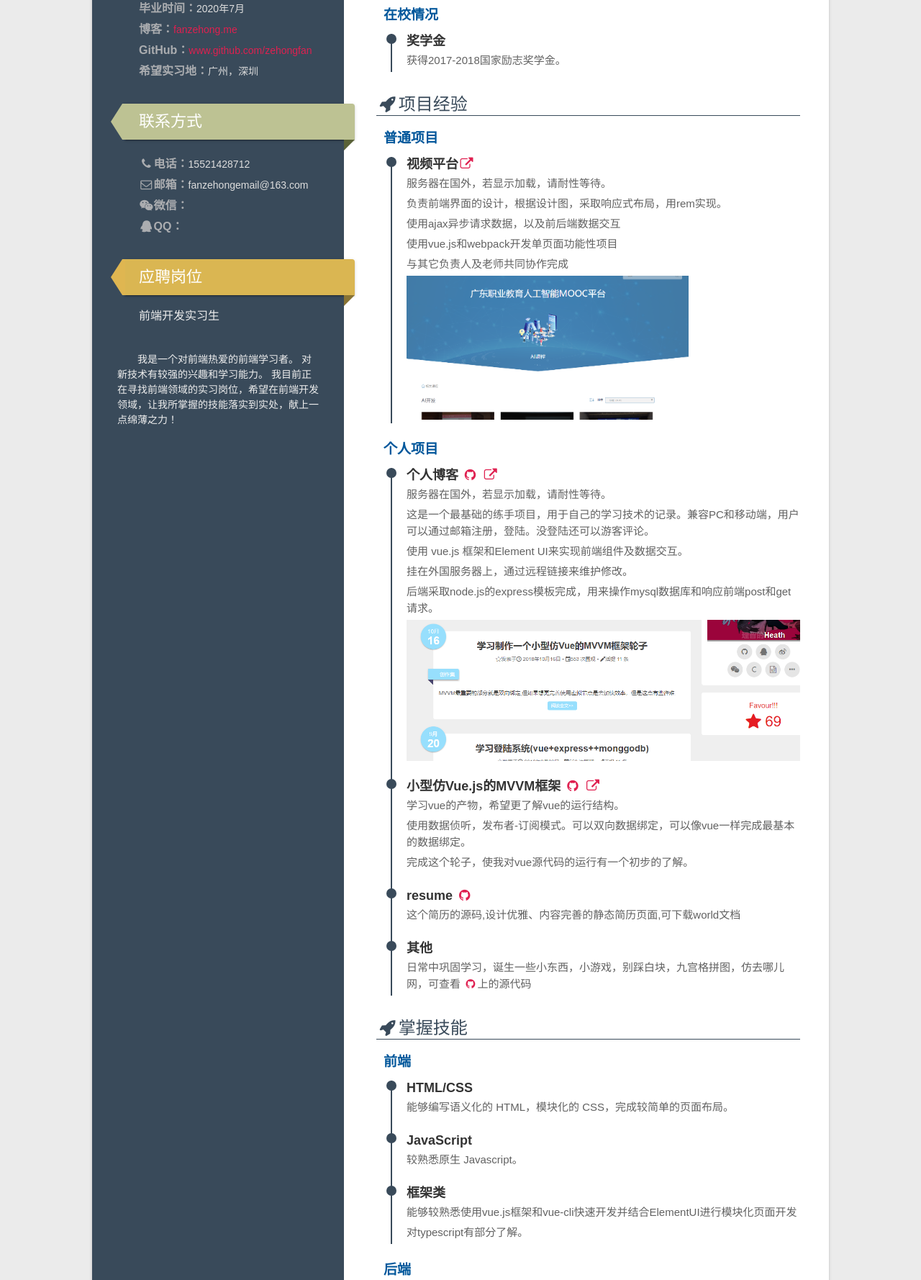
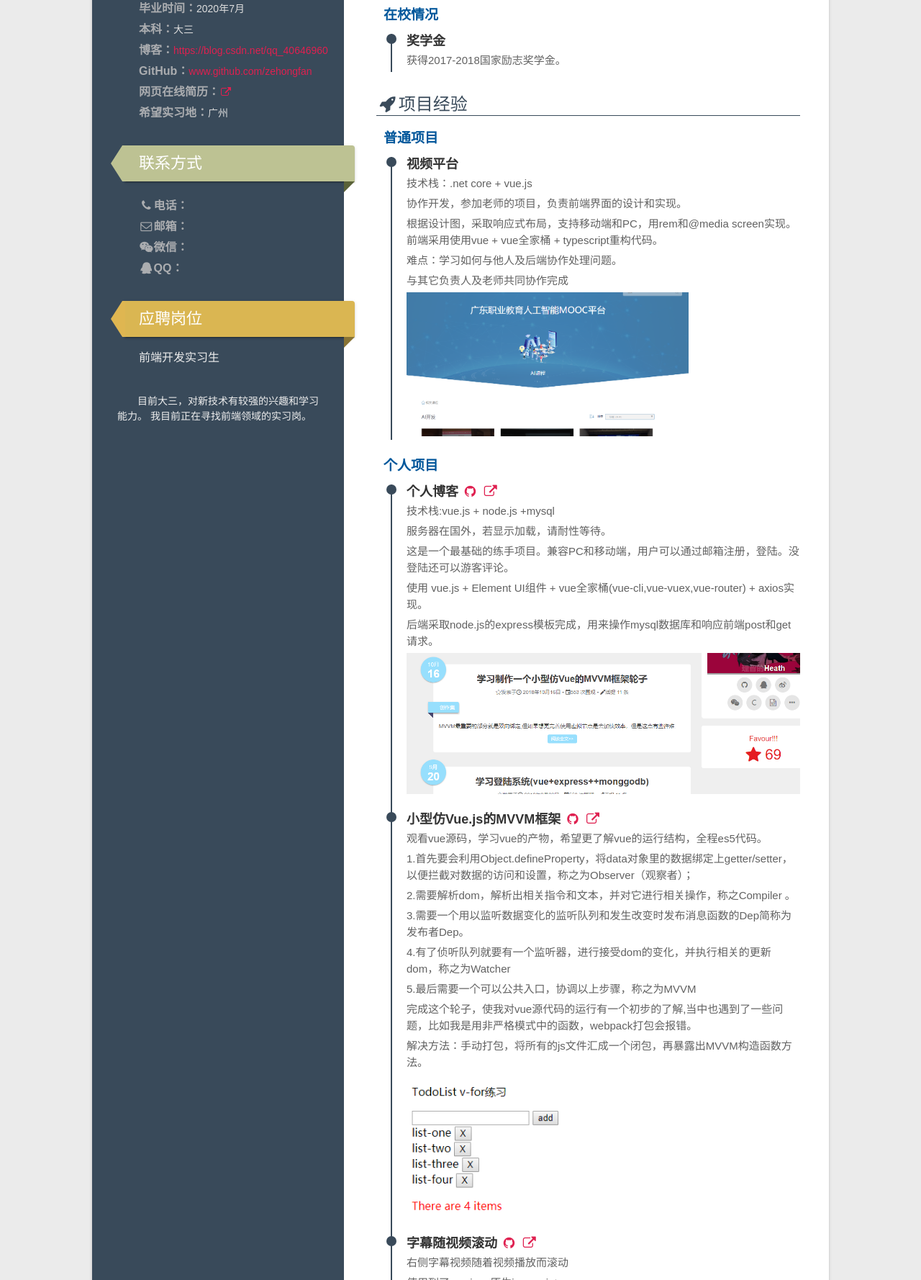
Before and after one commit to zehongfan/myResume, a plain HTML site: page index.html in a window 1280 px wide. Shown: the part 279-2057 px from the top of the page at 72% size. Drawn offline with Linux system fonts and the light colour scheme.

Commit message:
提交新的

```diff
--- a/index.html
+++ b/index.html
@@ -10,7 +10,7 @@
     <meta content="black" name="apple-mobile-web-app-status-bar-style">
     <meta content="telephone=no" name="format-detection">
     <meta name="msapplication-tap-highlight" content="no">
-    <link rel="stylesheet" href="http://cdn.bootcss.com/font-awesome/4.7.0/css/font-awesome.css">
+    <link rel="stylesheet" href="https://cdn.bootcss.com/font-awesome/4.7.0/css/font-awesome.css">
     <link rel="stylesheet" href="css/style.css"/>
 	<script>
 		var _hmt = _hmt || [];
@@ -32,20 +32,23 @@
         <div class="basicInfo">
             <h2 class="leftTitle">基本信息</h2>
             <ul>
-                <li><span>名字：</span>范泽洪</li>
+
+                <li><span>名字：</span></li>
                 <li><span>性别：</span>男</li>
                 <li><span>毕业院校：</span>华南师范大学计算机学院</li>
                 <li><span>毕业时间：</span>2020年7月</li>
-                <li><span>博客：</span><a href="http://fanzehong.me" target="_blank">fanzehong.me</a></li>
+                <li><span>本科：</span>大三</li>
+                <li><span>博客：</span><a href="https://blog.csdn.net/qq_40646960" target="_blank">https://blog.csdn.net/qq_40646960</a></li>
                 <li><span>GitHub：</span><a href="https://github.com/zehongfan" target="_blank">www.github.com/zehongfan </a></li>
-                <li><span>希望实习地：</span>广州，深圳</li>
+                <li><span>网页在线简历：</span><a href="https://zehongfan.github.io/work/Resume-master/index.html" target="_blank"><i class="fa fa-fw fa-external-link"></i></a></li>
+                <li><span>希望实习地：</span>广州</li>
             </ul>
         </div>
         <div class="contact">
             <h2 class="leftTitle">联系方式</h2>
             <ul>
-                <li><span><i class="fa fa-fw fa-phone"></i>电话：</span>15521428712</li>
-                <li><span><i class="fa  fa-fw fa-envelope-o"></i>邮箱：</span>fanzehongemail@163.com</li>
+                <li><span><i class="fa fa-fw fa-phone"></i>电话：</span></li>
+                <li><span><i class="fa  fa-fw fa-envelope-o"></i>邮箱：</span></li>
                 <li><span><i class="fa fa-fw fa-wechat"></i>微信：</span></li>
                 <li><span><i class="fa fa-fw fa-qq"></i>QQ：</span></li>
             </ul>
@@ -55,9 +58,8 @@
             <p>前端开发实习生</p>
         </div>
         <div class="aboutme">
-            我是一个对前端热爱的前端学习者。
-            对新技术有较强的兴趣和学习能力。
-            我目前正在寻找前端领域的实习岗位，希望在前端开发领域，让我所掌握的技能落实到实处，献上一点绵薄之力！
+            目前大三，对新技术有较强的兴趣和学习能力。
+            我目前正在寻找前端领域的实习岗。
         </div>
     </div>
     <div class="rightBox">
@@ -95,18 +97,19 @@
             <ul class="itemList">
                 <li>
                     <div class="circle"></div>
-                    <h5>视频平台<a href="https://gzaimooc.azurewebsites.net/" target="_blank"><i class="fa fa-fw fa-external-link"></i></a></h5>
+                    <h5>视频平台</h5>
+                    <!-- <h5>视频平台<a href="http://ai.xicedu.com/#/" target="_blank"><i class="fa fa-fw fa-external-link"></i></a></h5> -->
                     <p>
-                        服务器在国外，若显示加载，请耐性等待。
+                        技术栈：.net core + vue.js
                     </p>
                     <p>
-                        负责前端界面的设计，根据设计图，采取响应式布局，用rem实现。
+                        协作开发，参加老师的项目，负责前端界面的设计和实现。
                     </p>
                     <p>
-                        使用ajax异步请求数据，以及前后端数据交互
+                        根据设计图，采取响应式布局，支持移动端和PC，用rem和@media screen实现。前端采用使用vue + vue全家桶 + typescript重构代码。
                     </p>
                    <p>
-                       使用vue.js和webpack开发单页面功能性项目
+                       难点：学习如何与他人及后端协作处理问题。
                    </p>
                    <p>
                        与其它负责人及老师共同协作完成
@@ -124,16 +127,16 @@
                     <div class="circle"></div>
                     <h5>个人博客 <a href="https://github.com/zehongfan/my_blog" target="_blank"><i class="fa fa-fw fa-github"></i></a> <a href="http://fanzehong.me/#/" target="_blank"><i class="fa fa-fw fa-external-link"></i></a></h5>
                     <p>
+                        技术栈:vue.js + node.js +mysql
+                    </p>
+                    <p>
                         服务器在国外，若显示加载，请耐性等待。
                     </p>
                     <p>
-                        这是一个最基础的练手项目，用于自己的学习技术的记录。兼容PC和移动端，用户可以通过邮箱注册，登陆。没登陆还可以游客评论。
+                        这是一个最基础的练手项目。兼容PC和移动端，用户可以通过邮箱注册，登陆。没登陆还可以游客评论。
                     </p>
                     <p>
-                      使用 vue.js 框架和Element UI来实现前端组件及数据交互。
-                    </p>
-                    <p>
-                        挂在外国服务器上，通过远程链接来维护修改。
+                      使用 vue.js + Element UI组件 + vue全家桶(vue-cli,vue-vuex,vue-router) + axios实现。
                     </p>
                     <p>
                         后端采取node.js的express模板完成，用来操作mysql数据库和响应前端post和get请求。
@@ -146,19 +149,45 @@
                     <div class="circle"></div>
                     <h5>小型仿Vue.js的MVVM框架  <a href="https://github.com/zehongfan/MVVM-Frame" target="_blank"><i class="fa fa-fw fa-github"></i> <a href="https://zehongfan.github.io/work/MVVM-frame/index.html" target="_blank"><i class="fa fa-fw fa-external-link"></i></a></h5>
                     <p>
-                        学习vue的产物，希望更了解vue的运行结构。
+                        观看vue源码，学习vue的产物，希望更了解vue的运行结构，全程es5代码。
                     </p>
                     <p>
-                        使用数据侦听，发布者-订阅模式。可以双向数据绑定，可以像vue一样完成最基本的数据绑定。
+                        1.首先要会利用Object.defineProperty，将data对象里的数据绑定上getter/setter，以便拦截对数据的访问和设置，称之为Observer（观察者）；
                     </p>
                     <p>
-                        完成这个轮子，使我对vue源代码的运行有一个初步的了解。
+                        2.需要解析dom，解析出相关指令和文本，并对它进行相关操作，称之Compiler 。
+                    </p>
+                    <p>
+                        3.需要一个用以监听数据变化的监听队列和发生改变时发布消息函数的Dep简称为发布者Dep。
+                    </p>
+                    <p>
+                        4.有了侦听队列就要有一个监听器，进行接受dom的变化，并执行相关的更新dom，称之为Watcher
+                    </p>
+                    <p>
+                        5.最后需要一个可以公共入口，协调以上步骤，称之为MVVM
+                    </p>
+                    <p>
+                        完成这个轮子，使我对vue源代码的运行有一个初步的了解,当中也遇到了一些问题，比如我是用非严格模式中的函数，webpack打包会报错。
+                    </p>
+                    <p>
+                        解决方法：手动打包，将所有的js文件汇成一个闭包，再暴露出MVVM构造函数方法。
+                    </p>
+                    <p>
+                        <img src="img/mvvm_frame.png" alt=""/>
                     </p>
                 </li>
                 <li>
                     <div class="circle"></div>
-                    <h5>resume <a href="" target="_blank"><i class="fa fa-fw fa-github"></i></a></h5>
-                    <p>这个简历的源码,设计优雅、内容完善的静态简历页面,可下载world文档</p>
+                    <h5>字幕随视频滚动  <a href="https://github.com/zehongfan/VideoAndScroll" target="_blank"><i class="fa fa-fw fa-github"></i> <a href="https://zehongfan.github.io/work/videoScroll/index.html" target="_blank"><i class="fa fa-fw fa-external-link"></i></a></h5>
+                    <p>
+                        右侧字幕视频随着视频播放而滚动
+                    </p>
+                    <p>
+                        使用到了vue.js + 原生javascript
+                    </p>
+                    <p>
+                        <img src="img/video_scroll.png" alt=""/>
+                    </p>
                 </li>
                 <li>
                     <div class="circle"></div>
@@ -174,24 +203,27 @@
                     <div class="circle"></div>
                     <h5>HTML/CSS</h5>
                     <p>
-                        能够编写语义化的 HTML，模块化的 CSS，完成较简单的页面布局。
+                        能够编写语义化的 HTML，模块化的 CSS，完成常用布局
                     </p>
                 </li>
                 <li>
                     <div class="circle"></div>
                     <h5>JavaScript</h5>
                     <p>
-                        较熟悉原生 Javascript。
+                        熟悉原生 Javascript习惯使用ES6语法.
+                    </p>
+                    <p>
+                        能运用模块化、面向对象的方式编程
                     </p>
                 </li>
                 <li>
                     <div class="circle"></div>
                     <h5>框架类</h5>
                     <p>
-                        能够较熟悉使用vue.js框架和vue-cli快速开发并结合ElementUI进行模块化页面开发
+                        能够熟悉使用vue.js框架和vue全家桶快速开发并结合ElementUI进行模块化页面开发
                     </p>
                     <P>
-                        对typescript有部分了解。
+                        对typescript有部分了解,可以重构vue的代码
                     </P>
                 </li>
             </ul>
```
Also changed, not shown: img/blog.png (deleted), img/favicon.ico (deleted), img/foodweb.png (deleted), img/foodwx.png (deleted), img/mvvm_frame.png (added), img/qianshutang.png (deleted), img/tou.png (deleted), img/video_scroll.png (added), img/xiaochengxu.jpg (deleted), img/xingyuan.png (deleted), img/zhongshang.png (deleted), 2 other files.
